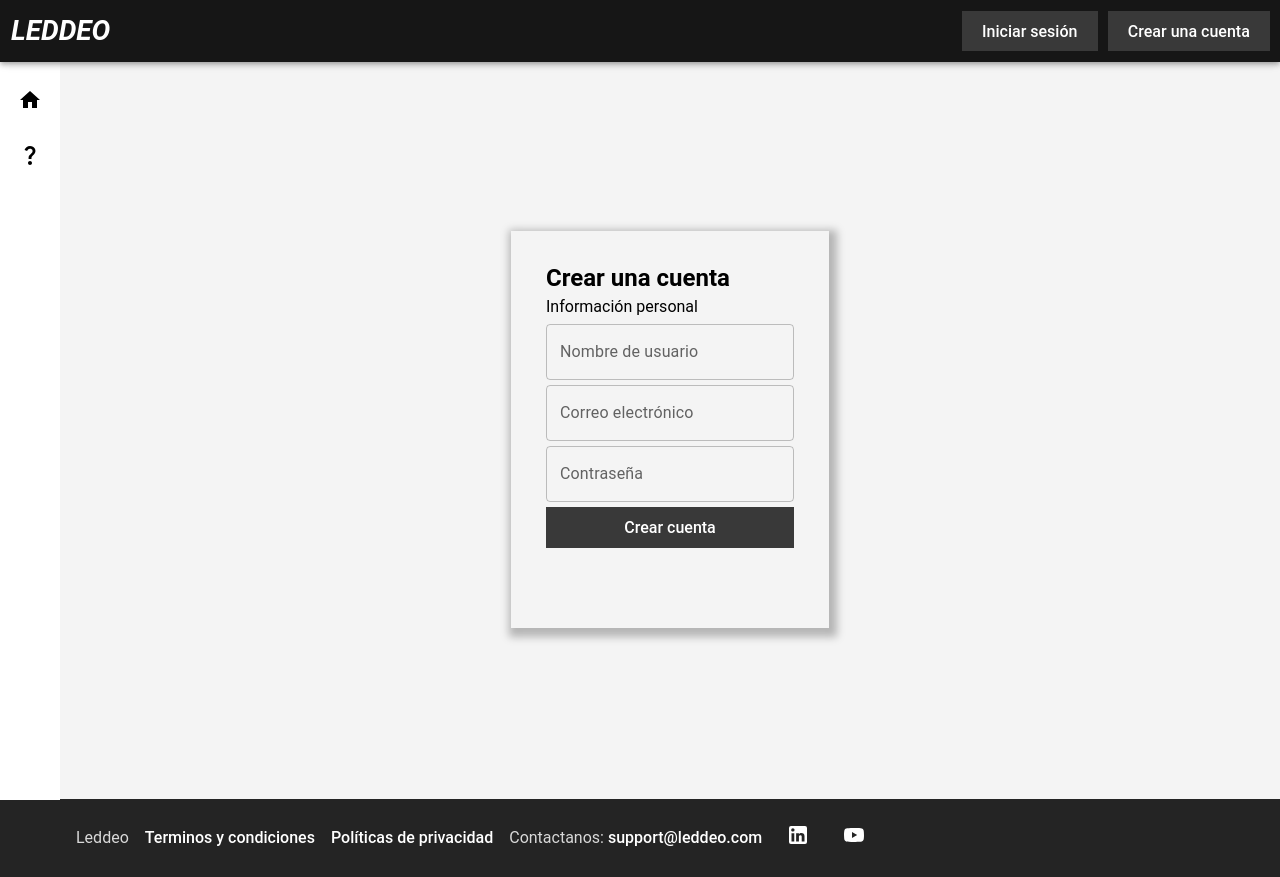
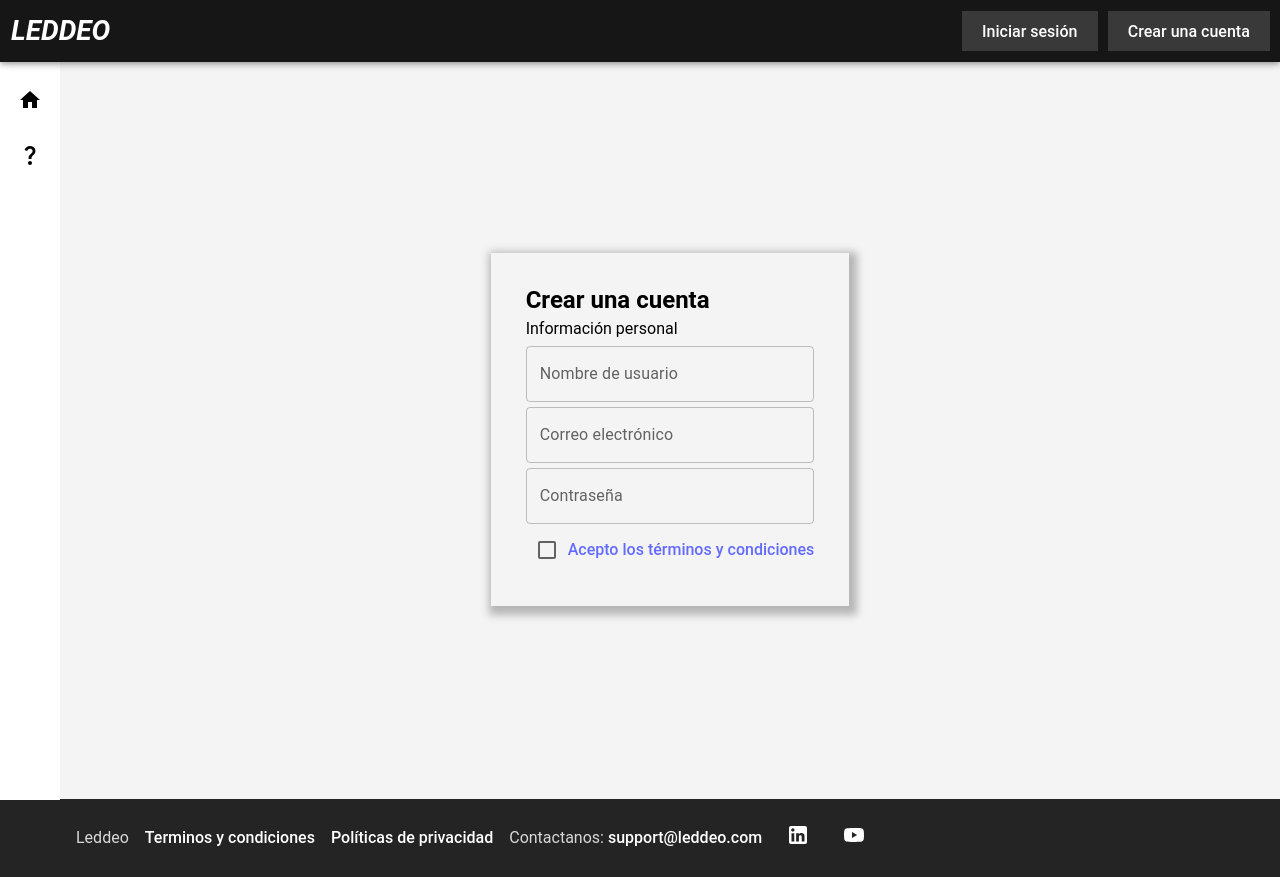
Before and after one commit to carlo-coding/leddeo-frontend, a React (Vite) app: page /signup in a window 1280 px wide. Built offline with nearby package versions, Linux system fonts and the light colour scheme; no server answers.

Commit message:
terms and conditions button

```diff
--- a/src/pages/Signup/Signup.tsx
+++ b/src/pages/Signup/Signup.tsx
@@ -1,4 +1,4 @@
-import Box from "@mui/material/Box";
+import { Box, FormControlLabel, Checkbox } from "@mui/material";
 import { useAppDispatch } from "../../app/hooks";
 import { CButton, Layout } from "../../components";
 import { googleAuth, signup } from "../../features";
@@ -9,9 +9,14 @@ import { ISignupPayload } from "./interfaces/Signup";
 import * as Yup from "yup";
 import { Formik } from "formik";
 import { TextField } from "@mui/material";
+import { useState } from "react";
 
 function Signup() {
   const dispatch = useAppDispatch();
+  const [temrsChecked, setTermsChecked] = useState(false);
+  const handleTermsChange = (e: React.ChangeEvent<HTMLInputElement>): void => {
+    setTermsChecked(e.currentTarget.checked);
+  };
 
   const handleGoogleError = () =>
     enqueueSnackbar("Hubo un error obteniendo permisos de google", {
@@ -21,6 +26,12 @@ function Signup() {
   const handleGoogleResponse = async (
     response: CredentialResponse
   ): Promise<void> => {
+    if (!temrsChecked) {
+      enqueueSnackbar("Primero debes aceptar los términos y condiciones", {
+        variant: "error",
+      });
+      return;
+    }
     if (!response.credential) {
       handleGoogleError();
       return;
@@ -38,7 +49,9 @@ function Signup() {
     username: Yup.string()
       .min(3, "Al menos 3 carácteres")
       .required("Campo requerido"),
-    email: Yup.string().email("Debes ingresar un correo válido"),
+    email: Yup.string()
+      .required("Campo requerido")
+      .email("Debes ingresar un correo válido"),
     password: Yup.string()
       .min(8, "Debe tener al menos 8 carácteres")
       .test(
@@ -59,6 +72,12 @@ function Signup() {
   });
 
   const handleFormSubmit = async (values: ISignupPayload) => {
+    if (!temrsChecked) {
+      enqueueSnackbar("Primero debes aceptar los términos y condiciones", {
+        variant: "error",
+      });
+      return;
+    }
     dispatch(signup(values));
   };
 
@@ -128,6 +147,23 @@ function Signup() {
                   error={Boolean(getInputError("password"))}
                 />
 
+                <Box
+                  sx={{
+                    display: "flex",
+                    alignItems: "center",
+                  }}
+                >
+                  <Checkbox
+                    onChange={handleTermsChange}
+                    checked={temrsChecked}
+                  />
+                  <a target="_blank" href="terms">
+                    Acepto los términos y condiciones
+                  </a>
+                </Box>
+
+                {temrsChecked && (
+                  <>
                     <CButton type="submit">Crear cuenta</CButton>
 
                     <GoogleLogin
@@ -136,6 +172,8 @@ function Signup() {
                         handleGoogleError();
                       }}
                     />
+                  </>
+                )}
               </Box>
             );
           }}
```
Lines whose indentation alone changed are shown as unchanged.
